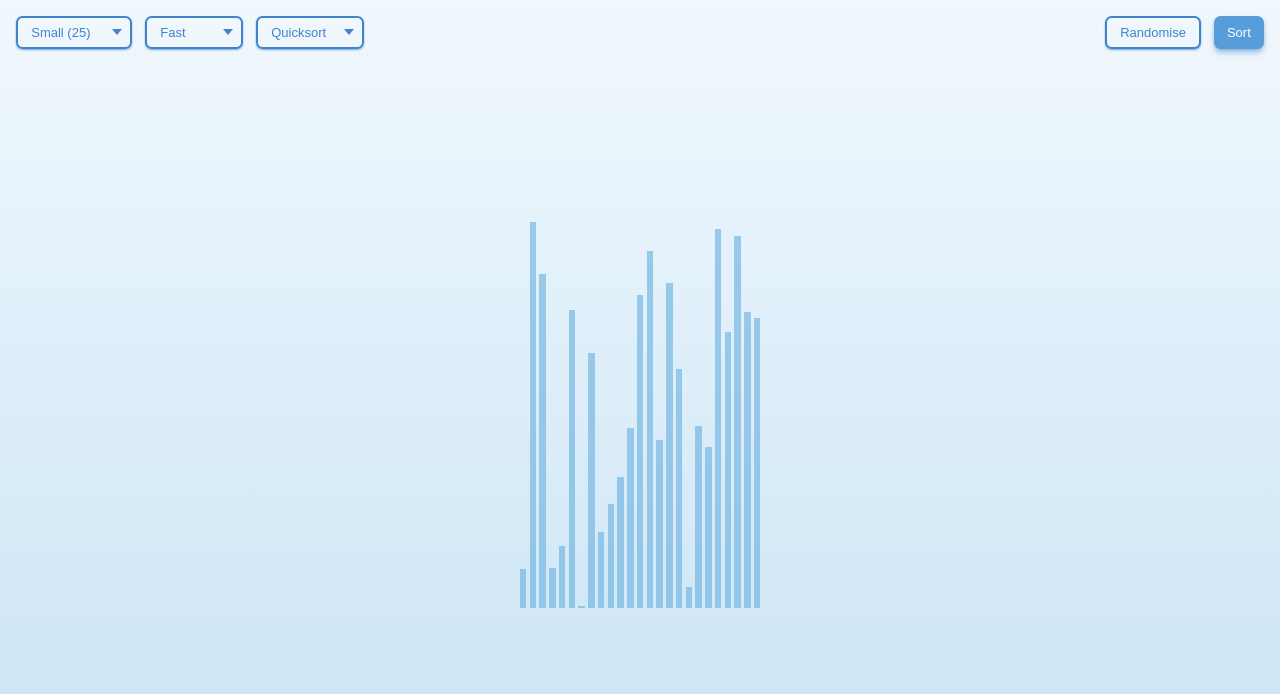
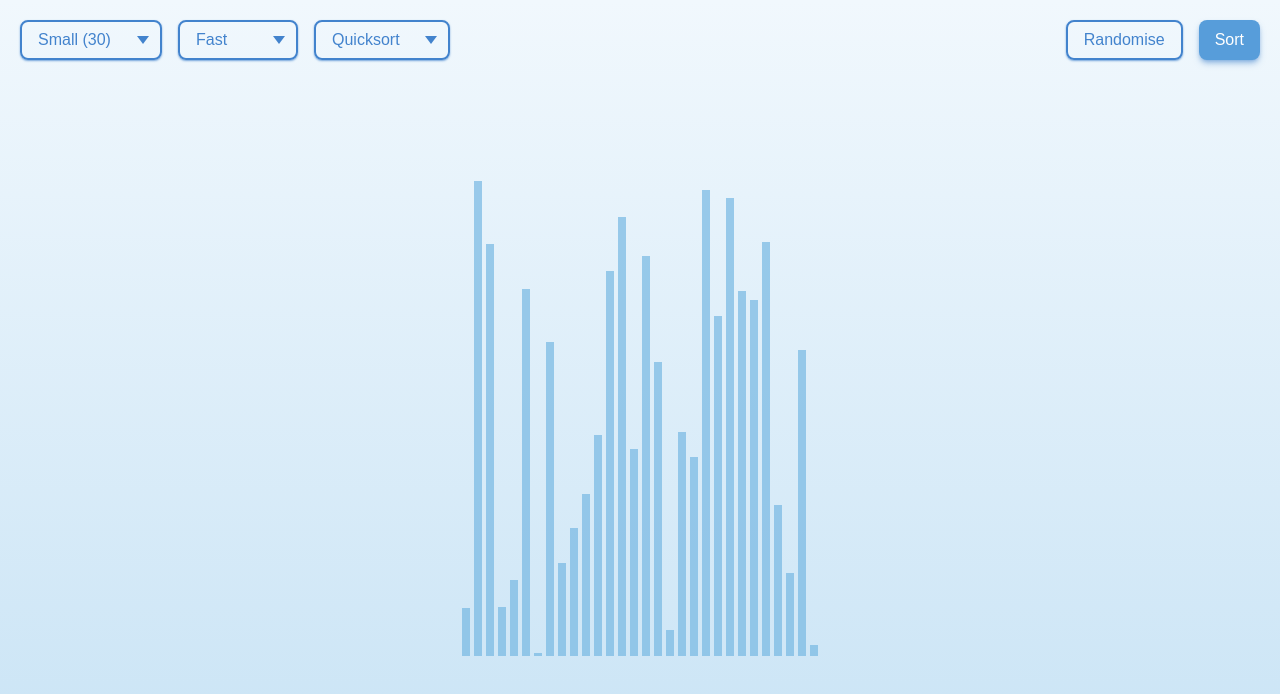
Before and after one commit to gouthamank/sorted, a Next.js app: page / in a window 1280 px wide. Shown: the top 694 px of the page. Built offline with nearby package versions, Linux system fonts and the light colour scheme; a web font is replaced by a local one.

Commit message:
add: bubble sort

```diff
--- a/src/app/globals.css
+++ b/src/app/globals.css
@@ -34,20 +34,13 @@
 
 html,
 body {
-    font-size: 15px;
+    font-size: 14px;
 }
 
 @media (min-width: 580px) {
     html,
     body {
-        font-size: 13px;
-    }
-}
-
-@media (min-width: 1536px) {
-    html,
-    body {
-        font-size: 11px;
+        font-size: 16px;
     }
 }
 
--- a/src/app/page.tsx
+++ b/src/app/page.tsx
@@ -6,6 +6,7 @@ import NodeContainer from '@/components/NodeContainer';
 import quickSort from '@/sorting/quicksort';
 import mergeSort from '@/sorting/mergesort';
 import heapSort from '@/sorting/heapsort';
+import bubbleSort from '@/sorting/bubblesort';
 import { playAnimations } from '@/sorting/animations';
 import { getRandomInt } from '@/utils';
 import { ANIMATION_SPEED, ANIMATION_STATES, ANIMATION_STEP_TYPES, ARRAY_LENGTHS, SORT_TYPES } from '@/utils/enums';
@@ -54,6 +55,9 @@ export default function Home() {
                 break;
             case SORT_TYPES.HEAPSORT:
                 heapSort(listToSort, { steps });
+                break;
+            case SORT_TYPES.BUBBLESORT:
+                bubbleSort(listToSort, { steps });
                 break;
             default:
                 break;
--- a/src/components/Header/index.tsx
+++ b/src/components/Header/index.tsx
@@ -104,6 +104,10 @@ export default function Header(props: HeaderProps) {
                             label: 'Heap Sort',
                             value: SORT_TYPES.HEAPSORT,
                         },
+                        {
+                            label: 'Bubble Sort',
+                            value: SORT_TYPES.BUBBLESORT,
+                        },
                     ]}
                     name='Sort'
                     disabled={sortInProgress}
--- /dev/null
+++ b/src/sorting/bubblesort.ts
@@ -0,0 +1,31 @@
+import { BubbleSortAnimationProps } from '@/types/app/page.types';
+import { ANIMATION_STEP_TYPES } from '@/utils/enums';
+
+export default function bubbleSort(list: number[], animationProps: BubbleSortAnimationProps) {
+    const { steps } = animationProps;
+
+    for (let i = 0; i < list.length; i++) {
+        for (let j = 0; j < list.length - i - 1; j++) {
+            steps.push({
+                type: ANIMATION_STEP_TYPES.HIGHLIGHT,
+                index: j,
+            });
+            steps.push({
+                type: ANIMATION_STEP_TYPES.HIGHLIGHT_SECONDARY,
+                index: j + 1,
+            });
+            if (list[j] > list[j + 1]) {
+                steps.push({
+                    type: ANIMATION_STEP_TYPES.MOVE,
+                    fromIndex: j,
+                    toIndex: j + 1,
+                });
+                let temp = list[j];
+                list[j] = list[j + 1];
+                list[j + 1] = temp;
+            }
+        }
+    }
+
+    return list;
+}
--- a/src/types/app/page.types.ts
+++ b/src/types/app/page.types.ts
@@ -39,3 +39,5 @@ export type MergeSortAnimationProps = AnimationProps & {
 };
 
 export type HeapSortAnimationProps = AnimationProps;
+
+export type BubbleSortAnimationProps = AnimationProps;
--- a/src/utils/enums.ts
+++ b/src/utils/enums.ts
@@ -2,10 +2,11 @@ export enum SORT_TYPES {
     'QUICKSORT' = 'quicksort',
     'MERGESORT' = 'mergesort',
     'HEAPSORT' = 'heapsort',
+    'BUBBLESORT' = 'bubblesort',
 }
 
 export enum ARRAY_LENGTHS {
-    'SMALL' = '25',
+    'SMALL' = '30',
     'MEDIUM' = '50',
     'LARGE' = '75',
 }
```
